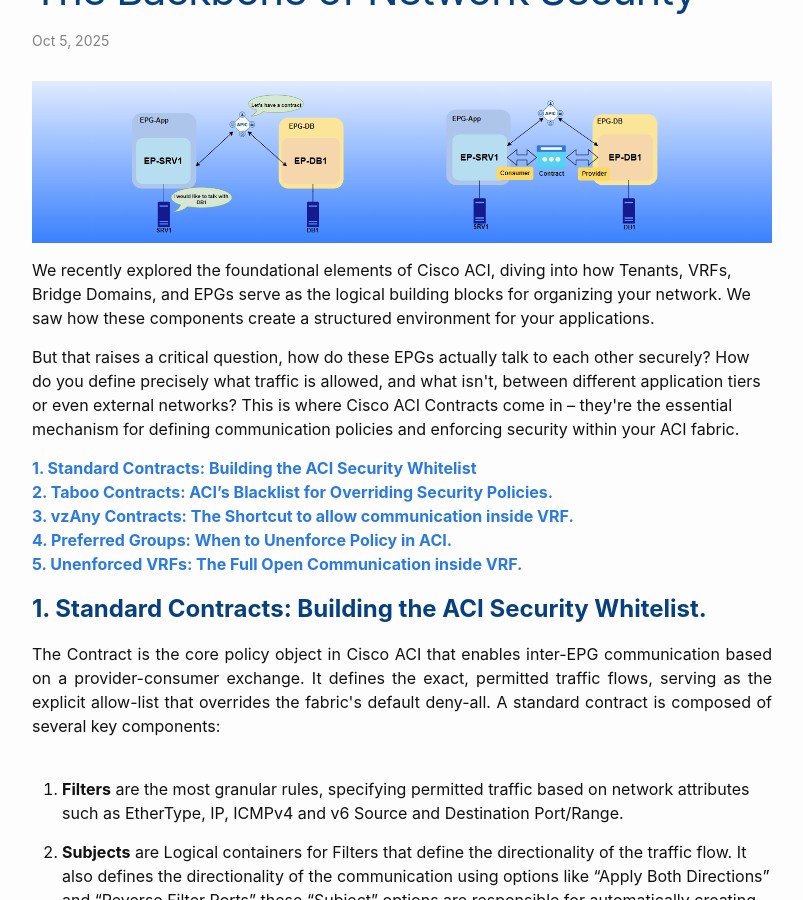
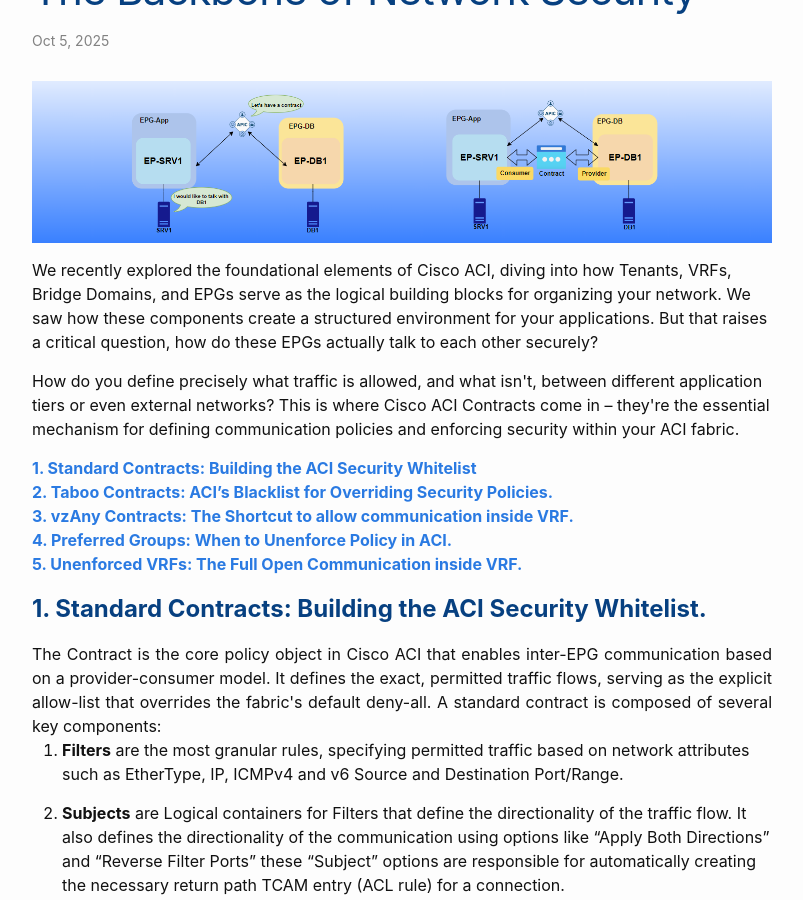
Before and after one commit to tomk39/tomk39.github.io, a Jekyll site: the page built from _posts/2025-10-05-aci-contracts.md, in a window 1280 px wide and 900 px high, scrolled down 223 px. Shown: the whole window, without its empty margins (238-1041 px from the left). Built offline with Jekyll 4.4.1, drawn with Linux system fonts in a browser that asks for light colours.

Commit message:
contractsv2

```diff
--- a/_posts/2025-10-05-aci-contracts.md
+++ b/_posts/2025-10-05-aci-contracts.md
@@ -8,10 +8,10 @@
 <img src="/images/aci_contracts/1.png" alt="ACI-top" title="ACI-top">
 </p>
 
-We recently explored the foundational elements of Cisco ACI, diving into how Tenants, VRFs, Bridge Domains, and EPGs serve as the logical building blocks for organizing your network. We saw how these components create a structured environment for your applications.
+We recently explored the foundational elements of Cisco ACI, diving into how Tenants, VRFs, Bridge Domains, and EPGs serve as the logical building blocks for organizing your network. We saw how these components create a structured environment for your applications. But that raises a critical question, how do these EPGs actually talk to each other securely?
 <!-- excerpt -->
 <p>
-But that raises a critical question, how do these EPGs actually talk to each other securely? How do you define precisely what traffic is allowed, and what isn't, between different application tiers or even external networks? This is where Cisco ACI Contracts come in – they're the essential mechanism for defining communication policies and enforcing security within your ACI fabric.
+How do you define precisely what traffic is allowed, and what isn't, between different application tiers or even external networks? This is where Cisco ACI Contracts come in – they're the essential mechanism for defining communication policies and enforcing security within your ACI fabric.
 </p>
 
 
@@ -24,9 +24,9 @@
 
 **<span style="color:#074080; font-size:18.0pt;" id="section1">1. Standard Contracts: Building the ACI Security Whitelist.</span>**
 <div style="text-align: justify;">
-The Contract is the core policy object in Cisco ACI that enables inter-EPG communication based on a provider-consumer exchange. It defines the exact, permitted traffic flows, serving as the explicit allow-list that overrides the fabric's default deny-all. A standard contract is composed of several key components:
+The Contract is the core policy object in Cisco ACI that enables inter-EPG communication based on a provider-consumer model. It defines the exact, permitted traffic flows, serving as the explicit allow-list that overrides the fabric's default deny-all. A standard contract is composed of several key components:
 </div>
-<br>
+
 
 1. **Filters** are the most granular rules, specifying permitted traffic based on network attributes such as EtherType, IP, ICMPv4 and v6 Source and Destination Port/Range.
 
```
Also changed, not shown: 2 other files.
